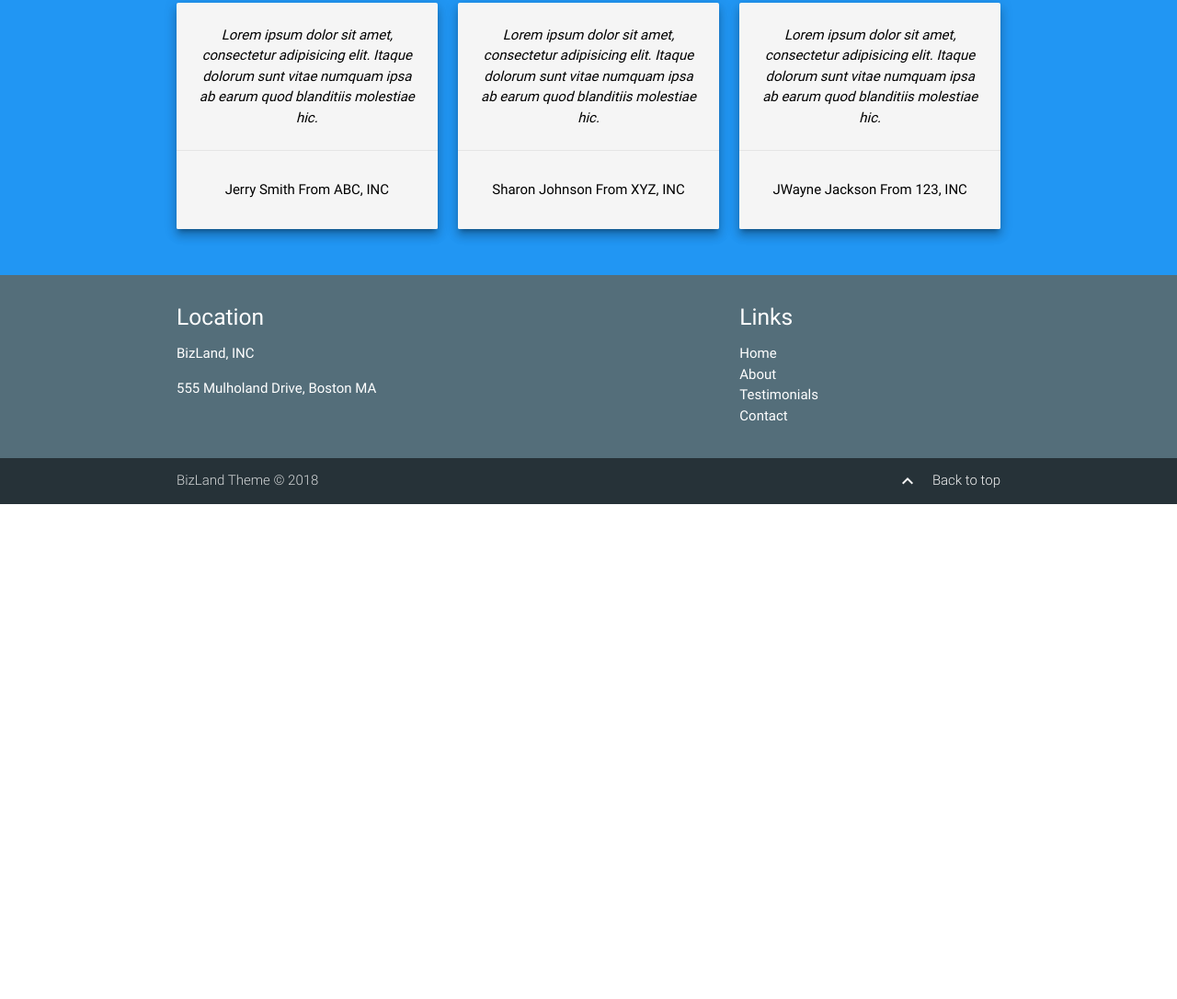
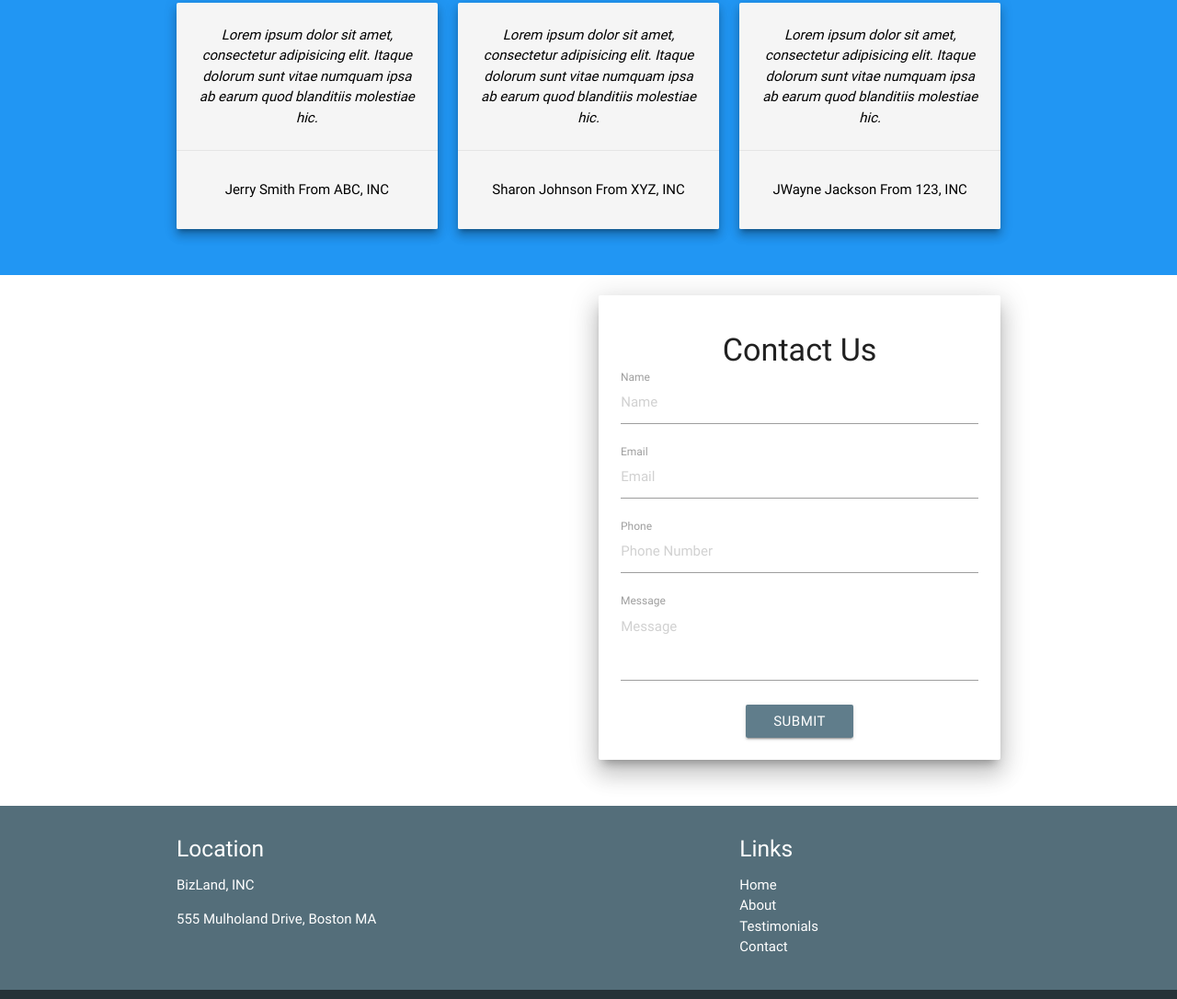
Before and after one commit to milena-mica/BizLand, a plain HTML site: page index.html in a window 1280 px wide. Shown: the part 1954-3040 px from the top of the page at 92% size. Before the commit the page ends 2502 px from the top, so only its background shows below. Drawn offline with nearby package versions, Linux system fonts and the light colour scheme; some packages are replaced by stand-ins of ours.

Commit message:
Section: Contact, Google Map

```diff
--- a/css/main.css
+++ b/css/main.css
@@ -41,6 +41,24 @@
   margin-bottom: 0 !important;
 }
 
+.section-contact {
+  position: relative;
+}
+
+.section-contact .card-panel {
+  position: relative;
+  z-index: 1;
+}
+
+#googlemap {
+  position: absolute;
+  height: 100%;
+  width: 100%;
+  top: 0;
+  left: 0;
+  z-index: 0;
+}
+
 @media (max-width: 600px) {
   .main-header {
     height: 50vh;
--- a/index.html
+++ b/index.html
@@ -197,6 +197,35 @@
   </section>
 
   <!-- Section: Contact -->
+  <section id="contact" class="section section-contact center scrollspy">
+    <div id="googlemap"></div>
+    <div class="container">
+      <div class="row">
+        <div class="col s12 m6 offset-m6">
+          <div class="card-panel z-depth-5">
+            <h4>Contact Us</h4>
+            <div class="input-field">
+              <input type="text" id="name" placeholder="Name">
+              <label for="name">Name</label>
+            </div>
+            <div class="input-field">
+              <input type="email" id="email" placeholder="Email">
+              <label for="email">Email</label>
+            </div>
+            <div class="input-field">
+              <input type="text" id="phone" placeholder="Phone Number">
+              <label for="phone">Phone</label>
+            </div>
+            <div class="input-field">
+              <textarea class="materialize-textarea" id="message" placeholder="Message"></textarea>
+              <label for="message">Message</label>
+            </div>
+            <input type="submit" value="Submit" class="btn blue-grey">
+          </div>
+        </div>
+      </div>
+    </div>
+  </section>
 
   <!-- Footer -->
   <footer class="page-footer blue-grey darken-1">
@@ -240,6 +269,7 @@
   <!--Import jQuery before materialize.js-->
   <script type="text/javascript" src="https://code.jquery.com/jquery-3.2.1.min.js"></script>
   <script type="text/javascript" src="js/materialize.min.js"></script>
+  <script src="http://maps.googleapis.com/maps/api/js"></script>
   <script>
     $(document).ready(function () {
 
@@ -266,8 +296,40 @@
 
       Materialize.scrollFire(options);
 
-    });
-  </script>
+    const position = [42.361145, -71.057083];
+    const centerPosition = [42.377815, -70.981133];
+
+    function showGoogleMaps() {
+      // Map positions
+      const latLng = new google.maps.LatLng(position[0], position[1]);
+      const centerLatLng = new google.maps.LatLng(centerPosition[0], centerPosition[1]);
+
+      // Map options
+      const mapOptions = {
+        zoom: 12,
+        streetViewControl: false,
+        scaleControl: true,
+        mapTypeId: google.maps.MapTypeId.ROADMAP,
+        center: centerLatLng
+      }
+
+      // Create map
+      map = new google.maps.Map(document.getElementById('googlemap'), mapOptions);
+
+      // Show Marker
+      marker = new google.maps.Marker({
+        position: latLng,
+        map: map,
+        draggable: false,
+        animation: google.maps.Animation.DROP
+      });
+    }
+
+    // Maps event
+    google.maps.event.addDomListener(window, 'load', showGoogleMaps);
+
+  });
+</script>
 </body>
 
 </html>
```
